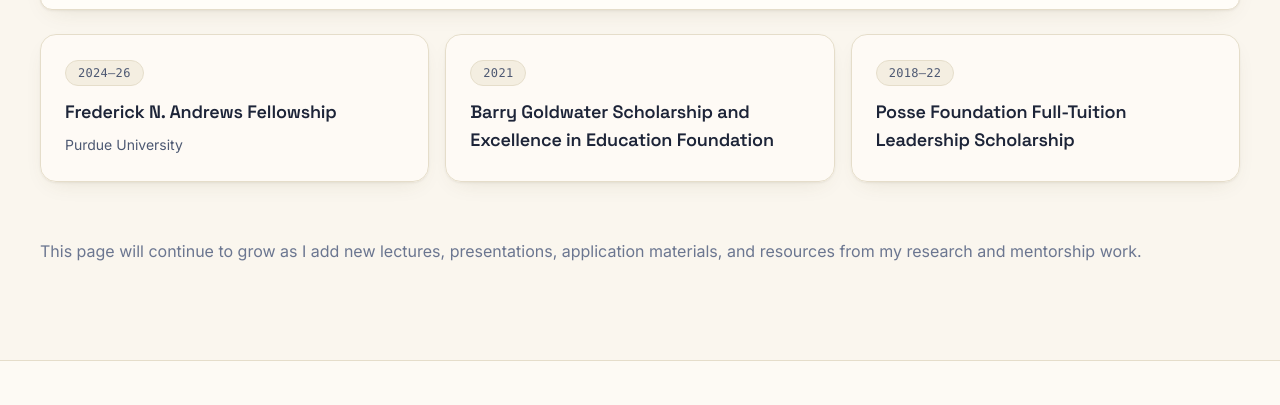
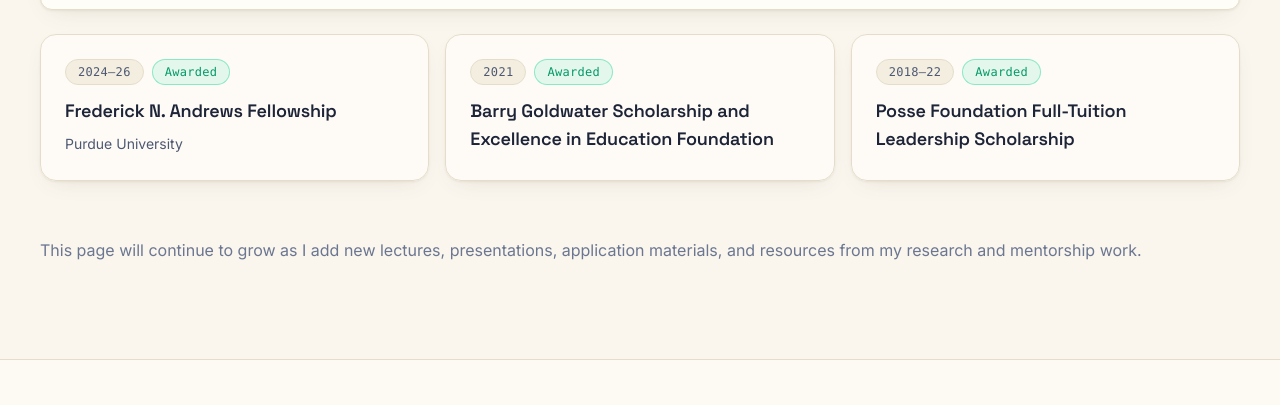
Before and after one commit to ishgits/ishaanmadan, an Astro site: page /resources in a window 1280 px wide. Shown: the part 1063-1468 px from the top of the page. Built offline with nearby package versions, Linux system fonts and the light colour scheme; Astro itself is replaced by a stand-in of ours.

Commit message:
Highlight awarded fellowships

```diff
--- a/src/pages/resources.astro
+++ b/src/pages/resources.astro
@@ -159,20 +159,29 @@ const talks = [
 
     <div class="mt-6 grid gap-4 md:grid-cols-3" aria-label="Additional fellowships and scholarships">
       <article class="rounded-2xl border border-line bg-surface/70 p-6 shadow-card">
-        <Chip>2024–26</Chip>
+        <div class="flex flex-wrap gap-2">
+          <Chip>2024–26</Chip>
+          <Chip tone="success">Awarded</Chip>
+        </div>
         <h3 class="mt-3 font-display text-lg font-semibold">Frederick N. Andrews Fellowship</h3>
         <p class="mt-2 text-sm leading-relaxed text-ink-muted">Purdue University</p>
       </article>
 
       <article class="rounded-2xl border border-line bg-surface/70 p-6 shadow-card">
-        <Chip>2021</Chip>
+        <div class="flex flex-wrap gap-2">
+          <Chip>2021</Chip>
+          <Chip tone="success">Awarded</Chip>
+        </div>
         <h3 class="mt-3 font-display text-lg font-semibold">
           Barry Goldwater Scholarship and Excellence in Education Foundation
         </h3>
       </article>
 
       <article class="rounded-2xl border border-line bg-surface/70 p-6 shadow-card">
-        <Chip>2018–22</Chip>
+        <div class="flex flex-wrap gap-2">
+          <Chip>2018–22</Chip>
+          <Chip tone="success">Awarded</Chip>
+        </div>
         <h3 class="mt-3 font-display text-lg font-semibold">
           Posse Foundation Full-Tuition Leadership Scholarship
         </h3>
```
